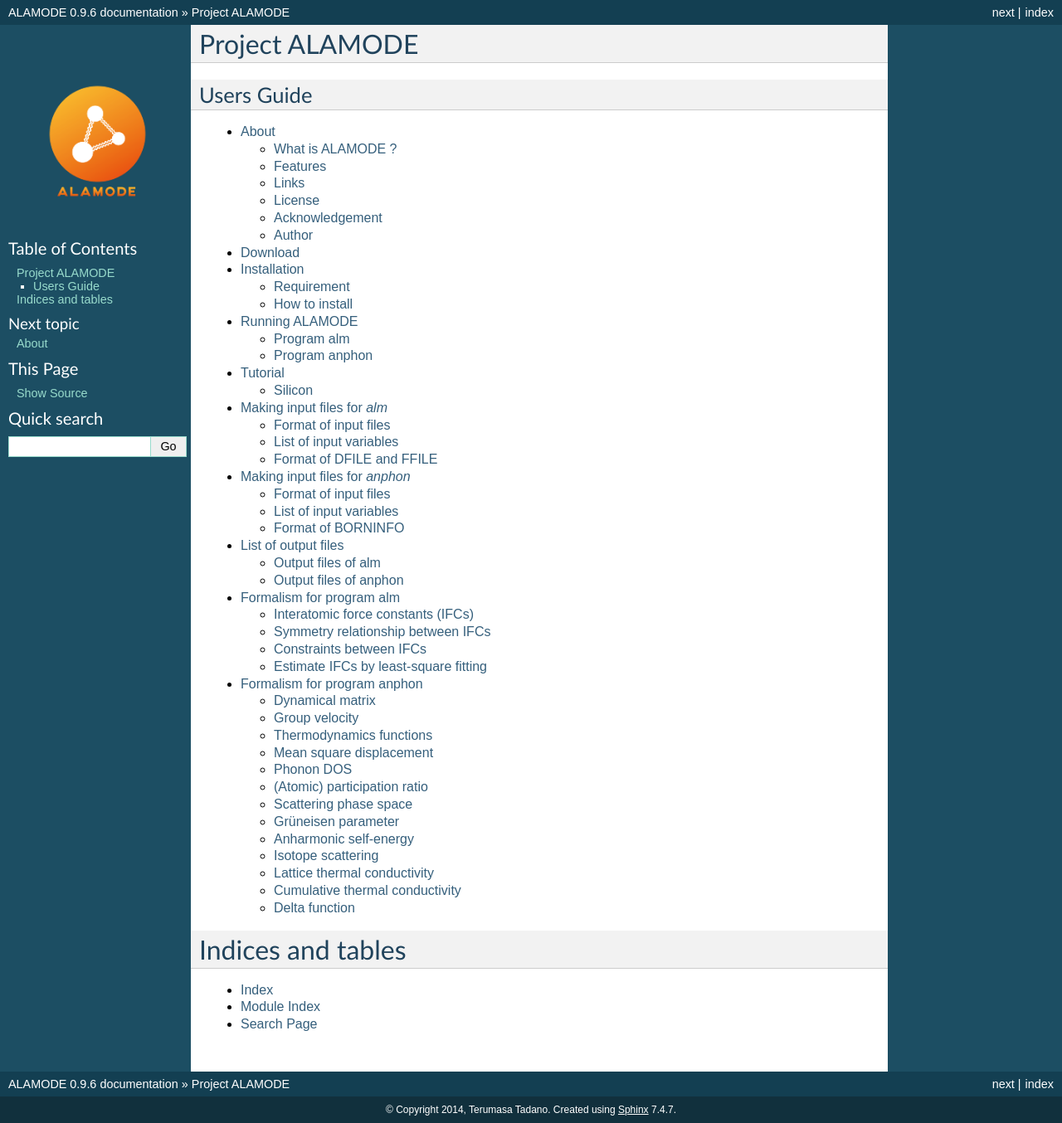
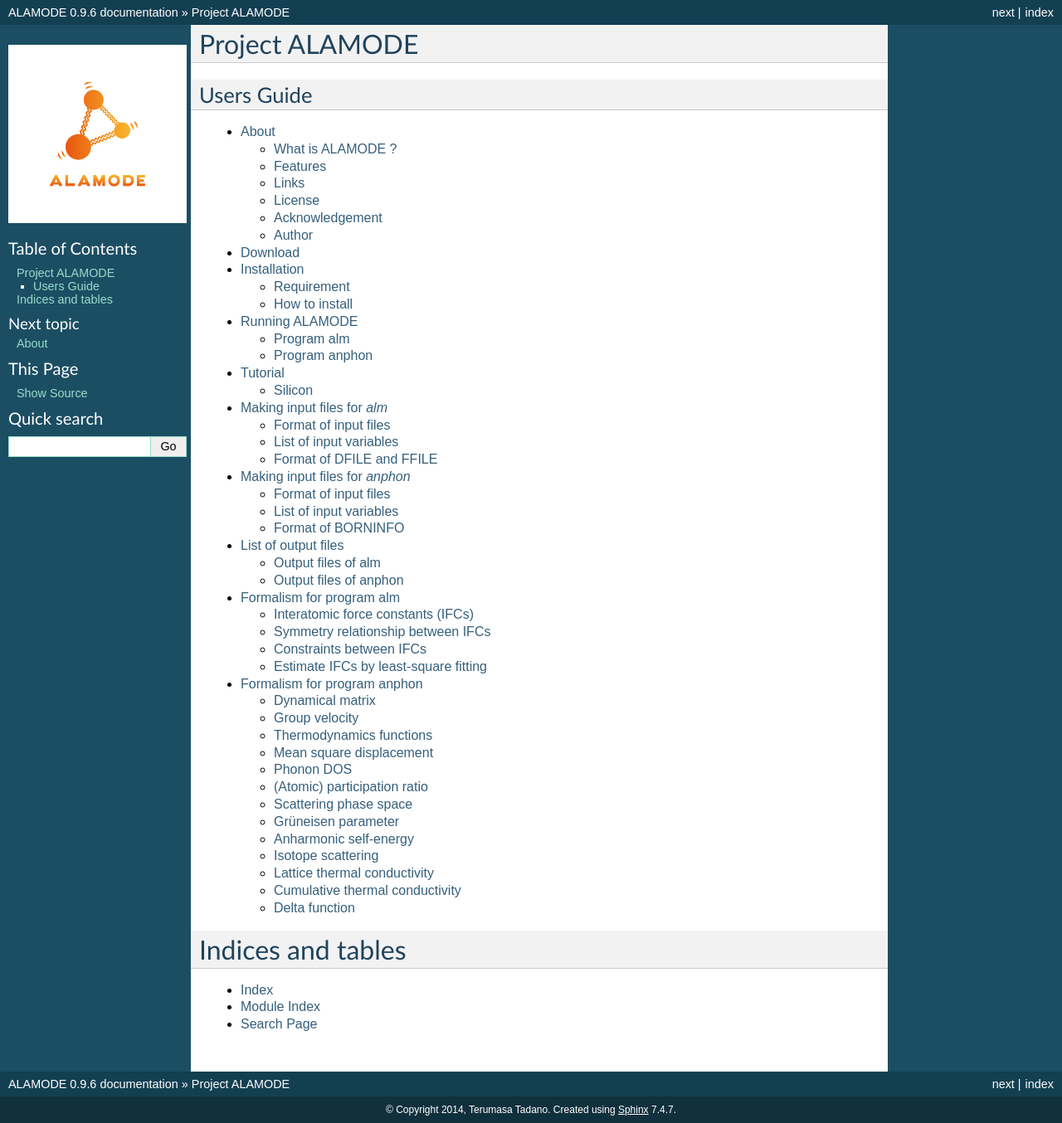
Before and after one commit to ttadano/alamode, a Sphinx documentation site: the page built from docs/source/index.rst, in a window 1280 px wide. Shown: the whole page at 83% size. Built offline with Sphinx 7.4.7, drawn with Linux system fonts in a browser that asks for light colours.

Commit message:
Added another logo

```diff
--- a/docs/source/conf.py
+++ b/docs/source/conf.py
@@ -126,7 +126,7 @@
 
 # The name of an image file (relative to this directory) to place at the top
 # of the sidebar.
-html_logo = '../img/alamode.png'
+html_logo = '../img/alamode.jpg'
 
 # The name of an image file (within the static path) to use as favicon of the
 # docs.  This file should be a Windows icon file (.ico) being 16x16 or 32x32
```
Also changed, not shown: docs/img/alamode.jpg (added).
